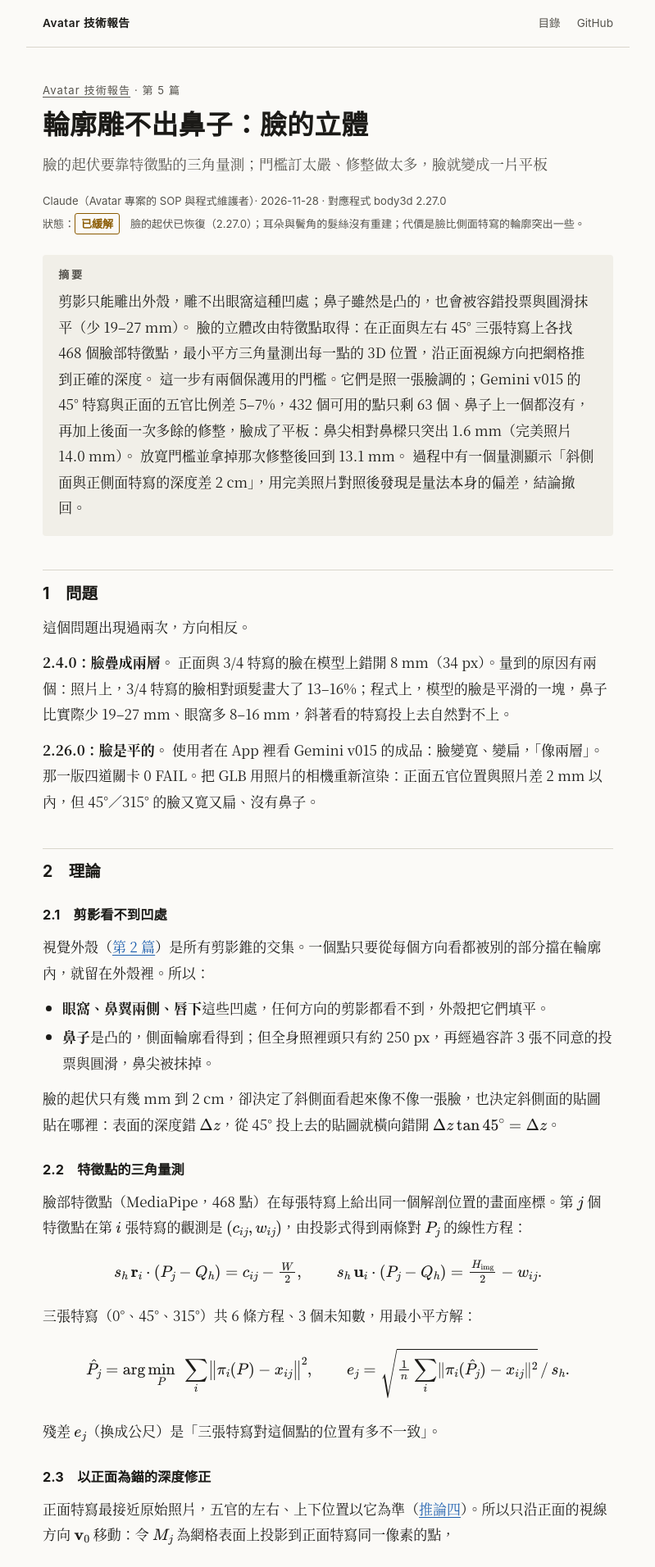
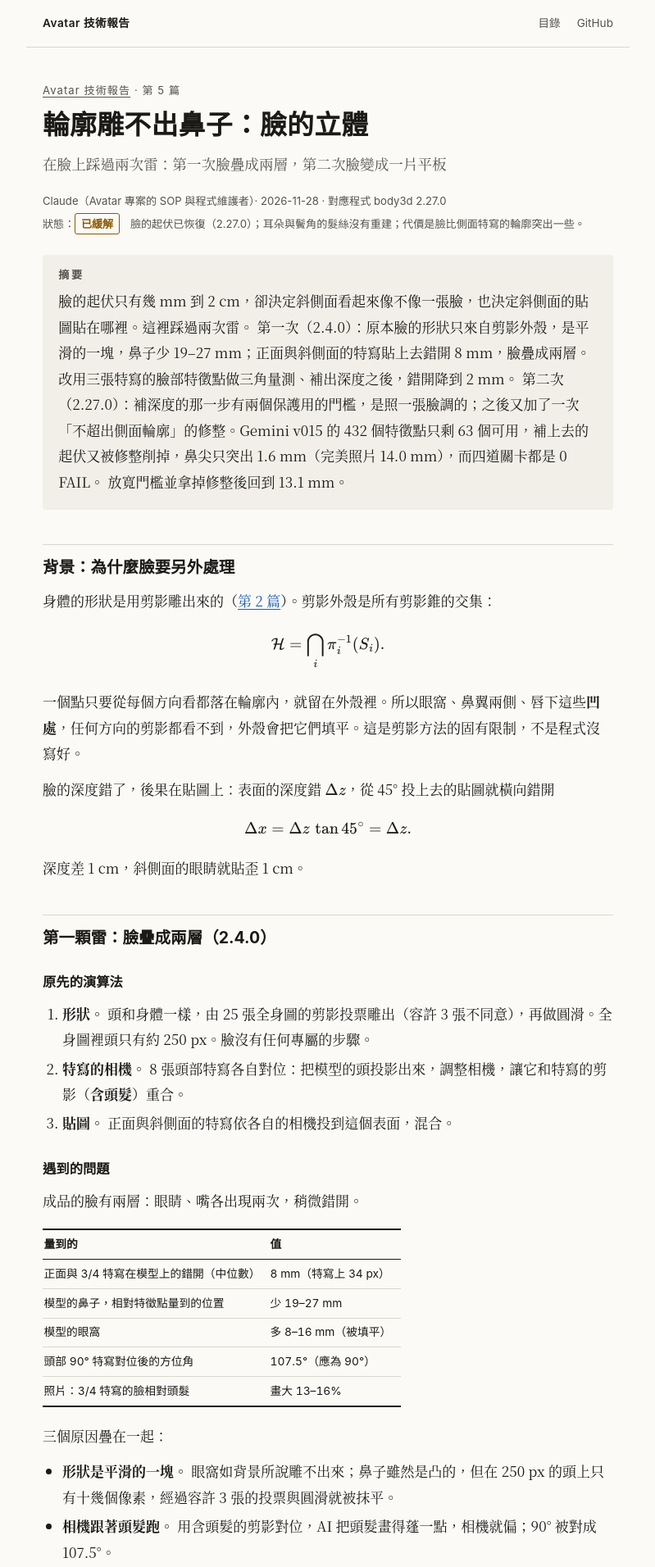
Before and after one commit to WangChengYeh/Avatar, a Jekyll site: the page built from docs/papers/05-face-relief.md, in a window 1280 px wide. Shown: the top 1912 px of the page at 82% size, without its empty margins (240-1039 px from the left). Built offline with Jekyll 4.4.1, drawn with Linux system fonts in a browser that asks for light colours; some of the changed text lies outside the part shown.

Commit message:
[Claude] docs: paper 5 in the four-part format; mark the other nine for rewrite
Each pitfall: the earlier algorithm, the problem it hit, the new approach, the result.
README links to the site at the top.

Agent: Claude
Co-Authored-By: Claude Fable 5.2 <noreply@anthropic.com>

````diff
--- a/docs/_layouts/paper.html
+++ b/docs/_layouts/paper.html
@@ -19,6 +19,9 @@ layout: default
     {{ page.abstract | markdownify }}
   </section>
 </header>
+{%- unless page.revised %}
+<p class="draft-note">這一篇還是較早的寫法，會改寫成「原先的演算法、遇到的問題、新的做法、結果」的格式（範例見<a href="{{ '/papers/05-face-relief.html' | relative_url }}">第 5 篇</a>）。內容與數字仍然有效。</p>
+{%- endunless %}
 {{ content }}
 <nav class="pager">
   {%- if prev_i >= 0 %}{% assign p = papers[prev_i] %}
--- a/docs/assets/paper.css
+++ b/docs/assets/paper.css
@@ -92,6 +92,8 @@ td:first-child, th:first-child { padding-left: 0.1rem; }
 .status-solved, .status-concluded { color: var(--ok); }
 .status-mitigated { color: var(--warn); }
 .status-open { color: var(--bad); }
+.status-draft { color: var(--ink-3); font-weight: 400; }
+.draft-note { font-family: var(--sans); font-size: 0.86rem; color: var(--ink-2); border-left: 3px solid var(--rule); padding: 0.2rem 0 0.2rem 0.9rem; margin: 1.4rem 0 0; }
 .abstract { margin: 1.6rem 0 0; padding: 0.4rem 1.2rem 0.6rem; background: var(--wash); border-radius: 4px; }
 .abstract h2 { border: 0; margin: 0.6rem 0 0; padding: 0; font-size: 0.82rem; letter-spacing: 0.2em; color: var(--ink-2); }
 .abstract p { margin: 0.4rem 0 0.6rem; }
--- a/docs/papers/05-face-relief.md
+++ b/docs/papers/05-face-relief.md
@@ -1,178 +1,228 @@
 ---
 layout: paper
 number: 5
+revised: true
 title: 輪廓雕不出鼻子：臉的立體
-subtitle: 臉的起伏要靠特徵點的三角量測；門檻訂太嚴、修整做太多，臉就變成一片平板
-summary: 剪影外殼沒有凹處，臉是一塊平滑的面。臉的起伏由三張特寫的特徵點推算。本篇說明量法、兩次把臉做壞的原因（Gemini v015 的臉是平的），以及一個被我自己推翻的量測。
+subtitle: 在臉上踩過兩次雷：第一次臉疊成兩層，第二次臉變成一片平板
+summary: 臉上踩過兩次雷。原本的臉只是外殼上平滑的一塊，貼圖疊成兩層；改用特徵點補出起伏後，又因為門檻太嚴和一次多餘的修整，把 Gemini v015 的臉削成平板。每一次都寫：原先的演算法、遇到的問題、新的做法、結果。
 date_text: 2026-11-28
 version: body3d 2.27.0
 state: mitigated
 status: 臉的起伏已恢復（2.27.0）；耳朵與鬢角的髮絲沒有重建；代價是臉比側面特寫的輪廓突出一些。
 abstract: >
-  剪影只能雕出外殼，雕不出眼窩這種凹處；鼻子雖然是凸的，也會被容錯投票與圓滑抹平（少 19–27 mm）。
-  臉的立體改由特徵點取得：在正面與左右 45° 三張特寫上各找 468 個臉部特徵點，最小平方三角量測出每一點的 3D 位置，沿正面視線方向把網格推到正確的深度。
-  這一步有兩個保護用的門檻。它們是照一張臉調的；Gemini v015 的 45° 特寫與正面的五官比例差 5–7%，432 個可用的點只剩 63 個、鼻子上一個都沒有，再加上後面一次多餘的修整，臉成了平板：鼻尖相對鼻樑只突出 1.6 mm（完美照片 14.0 mm）。
-  放寬門檻並拿掉那次修整後回到 13.1 mm。
-  過程中有一個量測顯示「斜側面與正側面特寫的深度差 2 cm」，用完美照片對照後發現是量法本身的偏差，結論撤回。
+  臉的起伏只有幾 mm 到 2 cm，卻決定斜側面看起來像不像一張臉，也決定斜側面的貼圖貼在哪裡。這裡踩過兩次雷。
+  第一次（2.4.0）：原本臉的形狀只來自剪影外殼，是平滑的一塊，鼻子少 19–27 mm；正面與斜側面的特寫貼上去錯開 8 mm，臉疊成兩層。改用三張特寫的臉部特徵點做三角量測、補出深度之後，錯開降到 2 mm。
+  第二次（2.27.0）：補深度的那一步有兩個保護用的門檻，是照一張臉調的；之後又加了一次「不超出側面輪廓」的修整。Gemini v015 的 432 個特徵點只剩 63 個可用，補上去的起伏又被修整削掉，鼻尖只突出 1.6 mm（完美照片 14.0 mm），而四道關卡都是 0 FAIL。
+  放寬門檻並拿掉修整後回到 13.1 mm。
 charts:
   relief:
     n: 1
-    title: 臉部三處相對鼻樑的前後位置（mm；正值在鼻樑前方）
+    title: 第二次的結果：臉部三處相對鼻樑的前後位置（mm；正值在鼻樑前方）
     unit: " mm"
     form: dot
     min: -30
     max: 20
     marks:
       - {value: 0, kind: zero, label: "細線：鼻樑（0）"}
-    kinds: {ref: "完美照片的模型（luna）", ai: "Gemini v015（2.26.0）", fix: "Gemini v015（2.27.0）"}
+    kinds: {ref: "完美照片的模型（luna）", ai: "Gemini v015，原先的演算法（2.26.0）", fix: "Gemini v015，新的做法（2.27.0）"}
     rows:
       - {group: 鼻尖, label: 完美照片, value: 14.0, text: "+14.0", kind: ref}
-      - {label: v015 修正前, value: 1.6, text: "+1.6", kind: ai}
-      - {label: v015 修正後, value: 13.1, text: "+13.1", kind: fix}
+      - {label: v015 原先, value: 1.6, text: "+1.6", kind: ai}
+      - {label: v015 新的, value: 13.1, text: "+13.1", kind: fix}
       - {group: 外眼角, label: 完美照片, value: -21.7, text: "−21.7", kind: ref}
-      - {label: v015 修正前, value: -5.4, text: "−5.4", kind: ai}
-      - {label: v015 修正後, value: -21.2, text: "−21.2", kind: fix}
+      - {label: v015 原先, value: -5.4, text: "−5.4", kind: ai}
+      - {label: v015 新的, value: -21.2, text: "−21.2", kind: fix}
       - {group: 臉頰, label: 完美照片, value: -25.1, text: "−25.1", kind: ref}
-      - {label: v015 修正前, value: -8.1, text: "−8.1", kind: ai}
-      - {label: v015 修正後, value: -24.5, text: "−24.5", kind: fix}
+      - {label: v015 原先, value: -8.1, text: "−8.1", kind: ai}
+      - {label: v015 新的, value: -24.5, text: "−24.5", kind: fix}
 ---
 
-## 1　問題
+## 背景：為什麼臉要另外處理
 
-這個問題出現過兩次，方向相反。
+身體的形狀是用剪影雕出來的（[第 2 篇]({{ '/papers/02-visual-hull.html' | relative_url }})）。剪影外殼是所有剪影錐的交集：
 
-**2.4.0：臉疊成兩層。** 正面與 3/4 特寫的臉在模型上錯開 8 mm（34 px）。量到的原因有兩個：照片上，3/4 特寫的臉相對頭髮畫大了 13–16%；程式上，模型的臉是平滑的一塊，鼻子比實際少 19–27 mm、眼窩多 8–16 mm，斜著看的特寫投上去自然對不上。
+$$
+\mathcal H=\bigcap_i \pi_i^{-1}(S_i).
+$$
 
-**2.26.0：臉是平的。** 使用者在 App 裡看 Gemini v015 的成品：臉變寬、變扁，「像兩層」。那一版四道關卡 0 FAIL。把 GLB 用照片的相機重新渲染：正面五官位置與照片差 2 mm 以內，但 45°／315° 的臉又寬又扁、沒有鼻子。
+一個點只要從每個方向看都落在輪廓內，就留在外殼裡。所以眼窩、鼻翼兩側、唇下這些**凹處**，任何方向的剪影都看不到，外殼會把它們填平。這是剪影方法的固有限制，不是程式沒寫好。
 
-## 2　理論
+臉的深度錯了，後果在貼圖上：表面的深度錯 $$\Delta z$$，從 45° 投上去的貼圖就橫向錯開
 
-### 2.1　剪影看不到凹處
+$$
+\Delta x=\Delta z\,\tan 45^\circ=\Delta z .
+$$
 
-視覺外殼（[第 2 篇]({{ '/papers/02-visual-hull.html' | relative_url }})）是所有剪影錐的交集。一個點只要從每個方向看都被別的部分擋在輪廓內，就留在外殼裡。所以：
+深度差 1 cm，斜側面的眼睛就貼歪 1 cm。
 
-- **眼窩、鼻翼兩側、唇下**這些凹處，任何方向的剪影都看不到，外殼把它們填平。
-- **鼻子**是凸的，側面輪廓看得到；但全身照裡頭只有約 250 px，再經過容許 3 張不同意的投票與圓滑，鼻尖被抹掉。
+## 第一顆雷：臉疊成兩層（2.4.0）
 
-臉的起伏只有幾 mm 到 2 cm，卻決定了斜側面看起來像不像一張臉，也決定斜側面的貼圖貼在哪裡：表面的深度錯 $$\Delta z$$，從 45° 投上去的貼圖就橫向錯開 $$\Delta z\tan 45^\circ=\Delta z$$。
+### 原先的演算法
 
-### 2.2　特徵點的三角量測
+1. **形狀。** 頭和身體一樣，由 25 張全身圖的剪影投票雕出（容許 3 張不同意），再做圓滑。全身圖裡頭只有約 250 px。臉沒有任何專屬的步驟。
+2. **特寫的相機。** 8 張頭部特寫各自對位：把模型的頭投影出來，調整相機，讓它和特寫的剪影（**含頭髮**）重合。
+3. **貼圖。** 正面與斜側面的特寫依各自的相機投到這個表面，混合。
 
-臉部特徵點（MediaPipe，468 點）在每張特寫上給出同一個解剖位置的畫面座標。第 $$j$$ 個特徵點在第 $$i$$ 張特寫的觀測是 $$(c_{ij},w_{ij})$$，由投影式得到兩條對 $$P_j$$ 的線性方程：
+### 遇到的問題
+
+成品的臉有兩層：眼睛、嘴各出現兩次，稍微錯開。
+
+| 量到的 | 值 |
+| --- | --- |
+| 正面與 3/4 特寫在模型上的錯開（中位數） | 8 mm（特寫上 34 px） |
+| 模型的鼻子，相對特徵點量到的位置 | 少 19–27 mm |
+| 模型的眼窩 | 多 8–16 mm（被填平） |
+| 頭部 90° 特寫對位後的方位角 | 107.5°（應為 90°） |
+| 照片：3/4 特寫的臉相對頭髮 | 畫大 13–16% |
+
+三個原因疊在一起：
+
+- **形狀是平滑的一塊。** 眼窩如背景所說雕不出來；鼻子雖然是凸的，但在 250 px 的頭上只有十幾個像素，經過容許 3 張的投票與圓滑就被抹平。
+- **相機跟著頭髮跑。** 用含頭髮的剪影對位，AI 把頭髮畫得蓬一點，相機就偏；90° 被對成 107.5°。
+- **照片本身不一致。** 3/4 特寫的臉畫大了。
+
+### 新的做法
+
+新增一步 `face3d`（`steps/face33.py`），用臉部特徵點取代剪影來定臉的深度與特寫的相機。
+
+**特徵點的三角量測。** MediaPipe 在正面、45°、315° 三張特寫上各找 468 個臉部特徵點，同一個編號是同一個解剖位置。第 $$j$$ 個點在第 $$i$$ 張特寫的畫面座標 $$(c_{ij},w_{ij})$$，由正交投影式得到兩條對 3D 位置 $$P_j$$ 的線性方程：
 
 $$
 s_h\,\mathbf r_i\cdot(P_j-Q_h)=c_{ij}-\tfrac{W}{2},\qquad
-s_h\,\mathbf u_i\cdot(P_j-Q_h)=\tfrac{H_{\mathrm{img}}}{2}-w_{ij}.
+s_h\,\mathbf u_i\cdot(P_j-Q_h)=\tfrac{H_{\mathrm{img}}}{2}-w_{ij},
 $$
 
-三張特寫（0°、45°、315°）共 6 條方程、3 個未知數，用最小平方解：
+（$$\mathbf r_i$$、$$\mathbf u_i$$ 是相機的畫面向右、向上方向，$$s_h$$ 是特寫的每公尺像素數，$$Q_h$$ 是頭部的對準點。）三張特寫共 6 條方程、3 個未知數，最小平方解：
 
 $$
-\hat P_j=\arg\min_{P}\ \sum_{i}\bigl\lVert \pi_i(P)-x_{ij}\bigr\rVert^2 ,\qquad
-e_j=\sqrt{\tfrac{1}{n}\sum_i\lVert\pi_i(\hat P_j)-x_{ij}\rVert^2}\,/\,s_h .
+\hat P_j=\arg\min_{P}\ \sum_{i}\bigl\lVert \pi_i(P)-x_{ij}\bigr\rVert^2 .
 $$
 
-殘差 $$e_j$$（換成公尺）是「三張特寫對這個點的位置有多不一致」。
-
-### 2.3　以正面為錨的深度修正
-
-正面特寫最接近原始照片，五官的左右、上下位置以它為準（[推論四]({{ site.repo }}/blob/main/docs/Loop-Engineering-Theory.md)）。所以只沿正面的視線方向 $$\mathbf v_0$$ 移動：令 $$M_j$$ 為網格表面上投影到正面特寫同一像素的點，
+**以正面為錨，只改深度。** 正面特寫最接近原始照片，五官的左右、上下位置以它為準。令 $$M_j$$ 為網格表面上投影到正面特寫同一像素的點、$$\mathbf v_0$$ 為正面的視線方向，
 
 $$
 t_j=(\hat P_j-M_j)\cdot\mathbf v_0
 $$
 
-是這個特徵點需要的深度修正。把 $$t_j$$ 用徑向基函數內插成一個平滑的場 $$t(x)$$，網格頂點沿 $$\mathbf v_0$$ 移動 $$t(x)$$。臉部輪廓上的修正固定為 0，往內 15 mm 漸變到全量，所以臉的外緣不動、正面看起來不變。
+是這個點需要的深度修正。把 $$t_j$$ 用徑向基函數內插成平滑的場，網格頂點沿 $$\mathbf v_0$$ 移動。臉部輪廓上的修正固定為 0，往內 15 mm 漸變到全量：臉的外緣不動，正面看起來不變。
 
-### 2.4　兩個保護用的門檻
+**其他兩處。** 3/4 特寫的相機改用特徵點對到正面特寫，不再用含頭髮的剪影；特寫的方位角限制在檔名角度 ±10°（之後改為照片檢查通過時完全固定，見[第 3 篇]({{ '/papers/03-camera.html' | relative_url }})）。照片端，檢查第 11 項擋下「臉相對頭髮畫大」。
 
-| 門檻 | 作用 | 2.26.0 | 2.27.0 |
-| --- | --- | --- | --- |
-| `MAX_T` | 深度修正的上限：超過的點不用 | ±25 mm | ±40 mm |
-| `FIT_ERR` | 殘差的上限：三張特寫說法差太多的點不用 | 3 mm | 8 mm |
+### 結果
 
-用意是擋掉特徵點偵測失敗的點。問題在於它們是照一張臉（完美照片）調的。AI 畫的 3/4 特寫與正面的五官比例只要差幾個百分點，每個點的殘差就一起變大；鼻尖這種本來就需要最大修正的點，最先被上限截掉。**被丟掉的正是最需要修正的點**，而且丟掉之後沒有任何訊息，臉只是安靜地變平。
+| 量 | 原先 | 新的做法 |
+| --- | --- | --- |
+| 正面與 3/4 特寫在模型上的錯開（中位數） | 8 mm | 2 mm |
+| 90° 特寫的方位角 | 107.5° | 限制在 90° ± 10° 內 |
 
-## 3　方法
+臉不再是兩層。這個做法從 2.4.0 一直用到 2.26.0，直到第二顆雷。
 
-`steps/face33.py`（第 10 步 `face3d`）：
+## 第二顆雷：臉是平的（2.27.0）
 
-1. 以 `head_000deg` 為錨，用特徵點把 `head_045deg`、`head_315deg` 的相機對過去（照片檢查通過時方位角固定）。
-2. 三角量測 468 點，算 $$t_j$$ 與 $$e_j$$。
-3. 用通過兩個門檻、且不在臉部外緣上的點建立深度場；外緣固定為 0，往內 15 mm 漸變。
-4. 移動網格頂點。
+### 原先的演算法
 
-頭的整體形狀在這之前由 `headsil33` 修到 8 張特寫的輪廓（[第 4 篇]({{ '/papers/04-head-mirror.html' | relative_url }})）。
+就是上一節的 `face33`，加上兩樣後來添的東西。
 
-## 4　數據
+**兩個保護用的門檻。** 特徵點偵測偶爾會失敗，所以有兩種點不用：
 
-### 4.1　2.4.0：加上臉部立體
+| 門檻 | 意思 | 值 |
+| --- | --- | --- |
+| `MAX_T` | 深度修正 $$\lvert t_j\rvert$$ 超過這個值的點不用 | 25 mm |
+| `FIT_ERR` | 三張特寫對這個點的位置說法差太多（最小平方的殘差）的點不用 | 3 mm |
 
-| 量 | 之前 | 之後 |
+兩個值是在完美照片上調的：那張臉 432 個可用的點全部通過。
+
+**第二次修整（2.23.0 加的）。** 處理 Gemini v010 時發現，補完臉的起伏之後，臉會超出側面特寫（90°）的輪廓（頭部在輪廓外 7.0% → 9.5%）。於是在 `face3d` 之後再跑一次 `headsil33 --after-face`：補出來的起伏只要落在側面特寫的輪廓外，就修回去。當時的驗收：
+
+| 驗收項目 | 結果 |
+| --- | --- |
+| v010 頭部在 90° 特寫輪廓外 | 9.5% → 7.2%（變好） |
+| 完美照片 | 0 個頂點移動超過 1 mm（沒有副作用） |
+| 完美照片四道關卡 | 0 FAIL／0 WARN |
+
+數字變好、完美照片不變，所以合併了。
+
+### 遇到的問題
+
+使用者在 App 裡看 Gemini v015 的成品：臉變寬、變扁，「像兩層」。那一版**四道關卡 0 FAIL**，狀態是可交付。
+
+把 GLB 用照片的相機重新渲染、和原圖並排：正面五官位置與照片差 2 mm 以內，但 45°／315° 的臉又寬又扁、沒有鼻子。量臉上三處相對鼻樑的前後位置：
+
+| 位置 | 完美照片的模型 | Gemini v015 |
 | --- | --- | --- |
-| 正面與 3/4 特寫在模型上的錯開（中位數） | 8 mm（34 px） | 2 mm |
-| 鼻子的深度誤差 | 少 19–27 mm | — |
-| 眼窩的深度誤差 | 多 8–16 mm | — |
+| 鼻尖 | +14.0 mm | +1.6 mm |
+| 外眼角 | −21.7 mm | −5.4 mm |
+| 臉頰 | −25.1 mm | −8.1 mm |
 
-### 4.2　2.27.0：臉為什麼是平的
+幾乎是一片平板。兩個原因疊在一起：
+
+**原因 1：門檻把最需要修正的點丟掉了。**
+
+| 量（v015） | 值 | 門檻 |
+| --- | --- | --- |
+| 45°／315° 特寫與正面的五官比例差 | 5–7%（照片檢查只到 WARN） | — |
+| 殘差的中位數 | 4.9 mm | 3 mm |
+| 鼻尖需要的深度修正 | +30.6 mm | 25 mm |
+| 通過兩個門檻的特徵點 | 432 個裡的 63 個；鼻子上 0 個 | — |
+
+AI 畫的斜側面特寫，五官比例只要和正面差幾個百分點，每個點的殘差就一起變大，一半以上的點超過 3 mm。鼻尖本來就是需要修正最多的點，最先被 25 mm 的上限截掉。被丟掉的正是最需要修正的點，而且**丟掉之後沒有任何訊息**：程式照常跑完，臉只是安靜地變平。
+
+**原因 2：第二次修整把剩下的也削掉。** 在 v015 上，`face33` 補了 15.4 mm，`--after-face` 削掉 15.3 mm。
+
+**為什麼四道關卡都沒抓到。** 最終驗收量的是全身的剪影，頭只佔幾個百分點，而且剪影看不到輪廓以內的起伏（[第 7 篇]({{ '/papers/07-acceptance.html' | relative_url }})）。第二次修整當初的驗收也只量輪廓。
+
+**追查中的一個錯誤結論。** 查原因時，我比較「45° 特寫的特徵點推出的鼻尖深度」與「90° 特寫輪廓上的鼻尖深度」，v015 相差約 2 cm，初步判斷是照片的問題：AI 把斜側面與正側面的鼻子畫得不一致。接著拿完全一致的合成照片跑同一個量法，得到 −24 mm。也就是說這個差值主要是量法自己的偏差（特徵點標的鼻尖與輪廓上的鼻尖不是同一個點）。結論撤回：平的臉是程式的問題，不是照片。
+
+### 新的做法
+
+在 Gemini v015 的照片上比了三種：
+
+| 做法 | 結果 | 採用 |
+| --- | --- | --- |
+| A　維持原樣 | 臉是平的 | — |
+| B　保留修整，但把整片起伏往後移到貼齊側面輪廓 | 有鼻子；但臉頰在臉部橢圓的邊界凹出一道摺痕，45°／315° 的對位與色差變差，第 2 關多 2 個 FAIL | 否 |
+| C　放寬兩個門檻，拿掉第二次修整 | 有鼻子、有側臉輪廓；第 2 關 0 FAIL | **是** |
+
+採用 C（PR [#104]({{ site.repo }}/pull/104)）：
+
+| 項目 | 原先 | 新的 |
+| --- | --- | --- |
+| `MAX_T` | 25 mm | 40 mm |
+| `FIT_ERR` | 3 mm | 8 mm |
+| `headsil33 --after-face` | 在 `face3d` 之後執行 | 移除 |
+
+這等於改了一條「誰說了算」的規則：臉的起伏與側面特寫的輪廓有出入時，以特徵點的起伏為準。把它修回側面輪廓，臉就變成平板。
+
+### 結果
 
 {% include chart.html id="relief" %}
 
-| 量（Gemini v015 的照片） | 2.26.0 | 2.27.0 | 完美照片（luna） |
-| --- | --- | --- | --- |
-| 用上的特徵點（可用 432 個） | 63 | — | 432 |
-| 殘差的中位數 | 4.9 mm（門檻 3 mm） | 門檻 8 mm | — |
-| 鼻尖需要的修正 | +30.6 mm（上限 25 mm，被截掉） | 上限 40 mm | — |
-| 鼻尖相對鼻樑 | +1.6 mm | +13.1 mm | +14.0 mm |
-| 外眼角相對鼻樑 | −5.4 mm | −21.2 mm | −21.7 mm |
-| 臉頰相對鼻樑 | −8.1 mm | −24.5 mm | −25.1 mm |
-
-原因有兩個，疊在一起：
-
-1. **門檻太嚴。** v015 的 45°／315° 特寫與正面的五官比例差 5–7%（照片檢查只到 WARN）。殘差中位數 4.9 mm，超過 3 mm 的門檻；鼻子上一個點都沒留下。
-2. **多餘的修整。** 2.23.0 為了處理 Gemini v010（臉超出側面特寫的輪廓）加了一步：臉部立體做完之後，把超出側面特寫輪廓的部分再修回去。在 v015 上，臉部立體補了 15.4 mm，這一步削掉 15.3 mm。
-
-第 2 點是我加的檢查造成的。它在 v010 上讓一個數字變好（頭部輪廓外 9.5% → 7.2%），在完美照片上沒有副作用（0 個頂點移動超過 1 mm），所以通過了驗收。它驗的是輪廓，沒有驗成品的臉。
-
-### 4.3　修正後的驗收
-
-| 項目 | 2.26.0 | 2.27.0 |
+| 項目 | 原先（2.26.0） | 新的（2.27.0） |
 | --- | --- | --- |
-| 完美照片（luna）四道關卡 | 0 FAIL／0 WARN | 0 FAIL／0 WARN |
-| 完美照片最終剪影差異 | 5.0% | 5.01% |
-| 完美照片的臉部起伏 | 鼻尖 +14.0 mm | 不變 |
+| v015 鼻尖／外眼角／臉頰相對鼻樑 | +1.6／−5.4／−8.1 mm | +13.1／−21.2／−24.5 mm |
+| 完美照片的同三處 | +14.0／−21.7／−25.1 mm | 不變 |
+| 完美照片四道關卡、最終剪影差異 | 0 FAIL／0 WARN、5.0% | 0 FAIL／0 WARN、5.01% |
 | v015 第 2 關 | 0 FAIL／15 WARN | 0 FAIL／10 WARN |
 | v015 最終剪影差異 | 9.04% | 9.05% |
-| v015 貼圖色差中位數，45°／315°（見[第 7 篇]({{ '/papers/07-acceptance.html' | relative_url }})） | 8／15 | 7／14 |
-| v015 頭部在 90°／270° 特寫輪廓外 | 1.6% | 4.7% |
+| v015 斜側面貼圖與照片的色差中位數（45°／315°） | 8／15 | 7／14 |
+| **代價**：v015 頭部在 90°／270° 特寫輪廓外 | 1.6% | 4.7% |
 
-最後一列是代價：以特徵點的起伏為準，側面看臉會比側面特寫的輪廓突出一些。
+臉的起伏回到與完美照片相當。最終剪影差異幾乎沒有變（9.04% 與 9.05%），再次說明這個驗收數字對臉沒有反應。代價是側面看，臉比側面特寫的輪廓突出一些。
 
-### 4.4　試過不採用的做法
+## 這兩顆雷教的事
 
-| 做法 | 結果 |
-| --- | --- |
-| 把起伏整個往後移到貼齊側面輪廓 | 有鼻子，但臉頰在橢圓邊界凹出一道摺痕；45°／315° 的對位與色差變差，第 2 關多 2 個 FAIL |
-| 整顆頭在臉部立體之後再修一次輪廓 | 照片不一致時越修越小（照片的頭落在模型外的比例 4–10% → 6–15%） |
-| 2.4.0 之前：用含頭髮的剪影對齊特寫相機 | 頭髮畫法不同就跟著偏；90° 特寫被對成 107° |
+1. **照一個樣本調的門檻，會安靜地丟掉別的樣本最需要的資料。** 兩個門檻在完美照片上 432 點全過，看起來無害。保護用的門檻觸發時應該留下訊息（丟了幾個點、丟在哪裡）。
+2. **修正要在成品上驗收，不能只看當初那個數字。** 第二次修整讓「輪廓外的比例」變好、完美照片不變，就通過了；沒有人看修完之後的臉。
+3. **任何量法先在完美照片上跑。** 那個撤回的結論，在對照組上一跑就知道量法自己偏了 24 mm。
 
-### 4.5　一個撤回的結論
+## 還沒解決的
 
-查原因時，我用特徵點三角量測比較「45° 特寫推出的鼻尖深度」與「90° 特寫輪廓上的鼻尖深度」，v015 相差約 2 cm。初步結論是：AI 畫的斜側面與正側面特寫，鼻子的深度不一致，問題在照片。
+- **「像兩層」還有另一半。** 幾何修好之後，臉中央與周圍的貼圖來自不同的特寫，邊界仍有一圈接縫（[第 6 篇]({{ '/papers/06-texture-bake.html' | relative_url }})）。
+- **耳朵與鬢角的髮絲沒有重建。** 它們不在臉部特徵點內，也雕不出來；正面看臉因此顯得寬。
+- **放寬門檻等於更相信特徵點。** 8 mm 的殘差上限會放進偵測較差的點，還沒有在更多人物上驗證。
+- **沒有表情。** GLB 沒有 morph target 與動畫；特徵點目前只用來定深度。
 
-對照組推翻了它。用相機已知、完全一致的合成照片（`tests/render_synth.py`）跑同一個量法，得到 −24 mm。也就是說這個差值主要是量法本身的偏差（MediaPipe 在 3/4 臉上的特徵點位置，與輪廓上的鼻尖不是同一個點），不能用來判斷照片。結論撤回；平的臉是程式的問題。
-
-這正是[推論三]({{ site.repo }}/blob/main/docs/Loop-Engineering-Theory.md)要求的順序：任何量測先在完美照片上跑，知道它自己的誤差多大，才能拿去判斷 AI 照片。
-
-## 5　討論與限制
-
-- **放寬門檻等於更相信特徵點。** 8 mm 的殘差上限會放進偵測較差的點。目前靠深度場的平滑與外緣固定來限制影響，還沒有在更多人物上驗證。
-- **耳朵與鬢角的髮絲沒有重建。** 它們不在臉部特徵點內，也雕不出來；正面看臉因此顯得寬。
-- **只用了 0°／45°／315°。** 90°／270° 的輪廓沒有進入深度的估計，只在 `headsil33` 約束頭的外形。兩者有出入時以特徵點為準。
-- **「像兩層」還有另一半。** 幾何修好之後，臉中央與周圍的貼圖來自不同的特寫，邊界仍有一圈接縫：見[第 6 篇]({{ '/papers/06-texture-bake.html' | relative_url }})。
-- **沒有表情。** GLB 沒有 morph target 與動畫；臉部特徵點目前只用來定深度。
-
-## 6　重現
+## 重現
 
 ```sh
 python body3d/run_all.py ./photos ./output --only face3d
````
Also changed, not shown: CLAUDE.md (+1 -1 lines), docs/index.md (+4 -2 lines), README.md.
